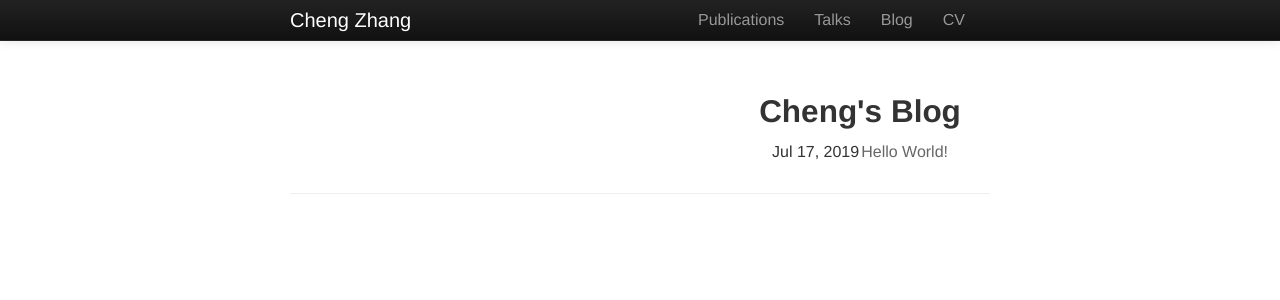
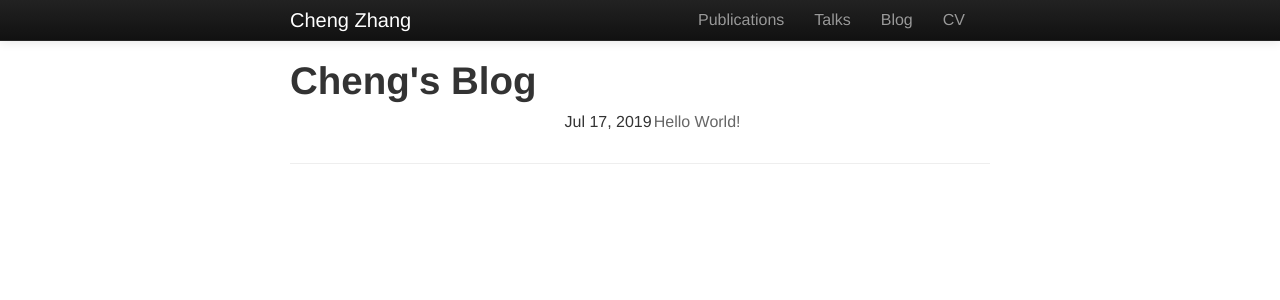
Before and after one commit to zcrabbit/zcrabbit.github.io, a Jekyll site: the page built from blog/index.html, in a window 1280 px wide. Shown: the top 300 px of the page. Built offline with Jekyll 4.4.1, drawn with Linux system fonts in a browser that asks for light colours.

Commit message:
Update index.html

```diff
--- a/blog/index.html
+++ b/blog/index.html
@@ -13,7 +13,23 @@ title: Cheng's Blog
 
 <body style="font-size: 16px;">
 
-<div class="container" style="margin-top: 50px;">
+<h1> {{ page.title }} </h1>
+<ul class="posts">
+	<table style="border: 0; margin: auto;">
+	    {% for post in site.posts %}
+	    <tr style="border: 0;">
+	        <td style="border: 0;">
+	            {{ post.date | date: '%b %d, %Y' }}
+	        </td>
+	        <td style="border: 0;">
+	            <a href="{{ post.url }}" style="color: #666">{{ post.title }}</a>
+	        </td>
+	    </tr>
+	    {% endfor %}
+	</table>
+</ul>
+
+<!-- <div class="container" style="margin-top: 50px;">
     <div class="row">
         <div class="col-lg-4 col-lg-offset-1 col-md-4 col-md-offset-1 col-sm-4 col-sm-offset-1">
             <h2 style="margin-top: 0px; text-align: center;"> {{ page.title }} </h2>
@@ -32,6 +48,6 @@ title: Cheng's Blog
             </table>
         </div>
     </div>
-</div>
+</div> -->
 
 </body>
```
